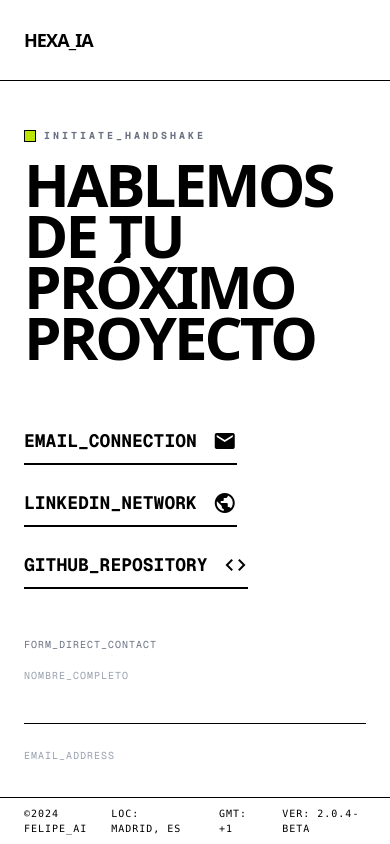
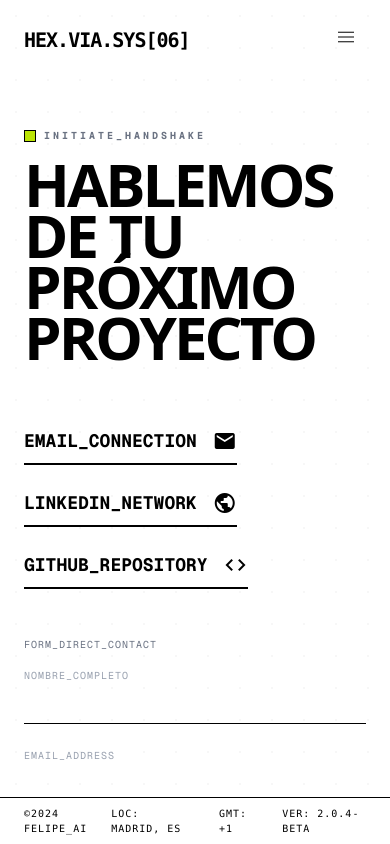
Before and after one commit to acaravia666/portafolio, a Next.js app: page /contact in a window 390 px wide. Shown: the top 844 px of the page. Built offline with nearby package versions, Linux system fonts and the light colour scheme.

Commit message:
feat: update PROJECTS nav link to /projects with startsWith active state

```diff
--- a/src/components/Navbar.tsx
+++ b/src/components/Navbar.tsx
@@ -1,18 +1,43 @@
 'use client'
+import { useState, useEffect } from 'react'
 import Link from 'next/link'
 import { usePathname } from 'next/navigation'
+import { motion, AnimatePresence } from 'framer-motion'
 
 const links = [
   { href: '/', label: 'HOME' },
   { href: '/about', label: 'ABOUT' },
-  { href: '/projects/hexaia', label: 'PROJECTS' },
+  { href: '/projects', label: 'PROJECTS' },
   { href: '/contact', label: 'CONTACT' },
 ]
 
 export default function Navbar() {
   const pathname = usePathname()
+  const [isOpen, setIsOpen] = useState(false)
+  const [scrolled, setScrolled] = useState(false)
+
+  useEffect(() => {
+    const handleScroll = () => {
+      setScrolled(window.scrollY > 50)
+    }
+    window.addEventListener('scroll', handleScroll)
+    return () => window.removeEventListener('scroll', handleScroll)
+  }, [])
+
+  // Close mobile menu when route changes
+  useEffect(() => {
+    setIsOpen(false)
+  }, [pathname])
+
   return (
-    <header className="fixed top-0 left-0 right-0 z-50 border-b border-black bg-background/95 backdrop-blur-sm">
+    <motion.header
+      initial={{ y: -100 }}
+      animate={{ y: 0 }}
+      transition={{ duration: 0.8, ease: [0.16, 1, 0.3, 1] }}
+      className={`fixed top-0 left-0 right-0 z-50 transition-colors duration-300 ${
+        scrolled ? 'bg-background/95 backdrop-blur-md border-b border-black shadow-[0_4px_30px_rgba(0,0,0,0.1)]' : 'bg-transparent border-transparent'
+      }`}
+    >
       <nav
         role="navigation"
         aria-label="Main navigation"
@@ -20,25 +45,84 @@ export default function Navbar() {
       >
         <Link
           href="/"
-          className="font-headline text-lg font-black uppercase tracking-tighter"
-          aria-label="HexaIA — Home"
+          className="font-mono text-xl md:text-2xl font-black uppercase tracking-tighter hover:scale-105 transition-transform"
+          aria-label="HEX.vIA.sys[06] — Home"
         >
-          HEXA_IA
+          HEX.vIA.sys[06]
         </Link>
+
+        {/* Desktop Links */}
         <ul className="hidden md:flex items-center gap-8 list-none m-0 p-0">
           {links.map((link) => (
             <li key={link.href}>
               <Link
                 href={link.href}
                 className="font-terminal text-[11px] uppercase tracking-widest nav-link-underline hover:text-secondary-container transition-colors"
-                aria-current={pathname === link.href ? 'page' : undefined}
+                aria-current={
+                  link.href === '/'
+                    ? pathname === '/'
+                      ? 'page'
+                      : undefined
+                    : pathname.startsWith(link.href)
+                    ? 'page'
+                    : undefined
+                }
               >
                 {link.label}
               </Link>
             </li>
           ))}
         </ul>
+
+        {/* Mobile Hamburger Toggle */}
+        <button
+          className="md:hidden p-2 text-foreground focus:outline-none"
+          onClick={() => setIsOpen(!isOpen)}
+          aria-label="Toggle mobile menu"
+        >
+          <span className="material-symbols-outlined text-3xl">
+            {isOpen ? 'close' : 'menu'}
+          </span>
+        </button>
       </nav>
-    </header>
+
+      {/* Mobile Menu Overlay */}
+      <AnimatePresence>
+        {isOpen && (
+          <motion.div
+            initial={{ opacity: 0, height: 0 }}
+            animate={{ opacity: 1, height: '100vh' }}
+            exit={{ opacity: 0, height: 0 }}
+            transition={{ duration: 0.5, ease: [0.22, 1, 0.36, 1] }}
+            className="md:hidden fixed top-20 left-0 w-full bg-background border-t border-black overflow-hidden flex flex-col"
+          >
+            <div className="flex-grow flex flex-col items-center justify-center gap-8 pb-32">
+              <span className="font-terminal text-[10px] uppercase text-gray-500 mb-8 blink">
+                // SYSTEM_NAVIGATION_ACTIVE
+              </span>
+              {links.map((link, i) => (
+                <motion.div
+                  key={link.href}
+                  initial={{ opacity: 0, y: 20 }}
+                  animate={{ opacity: 1, y: 0 }}
+                  transition={{ delay: 0.1 * i + 0.2 }}
+                >
+                  <Link
+                    href={link.href}
+                    className="font-headline text-4xl uppercase font-black hover:text-secondary-container transition-colors"
+                  >
+                    {link.label}
+                  </Link>
+                </motion.div>
+              ))}
+            </div>
+
+            <div className="absolute bottom-10 w-full flex justify-center">
+               <span className="font-terminal text-xs text-gray-400">STATUS: ONLINE</span>
+            </div>
+          </motion.div>
+        )}
+      </AnimatePresence>
+    </motion.header>
   )
 }
```
